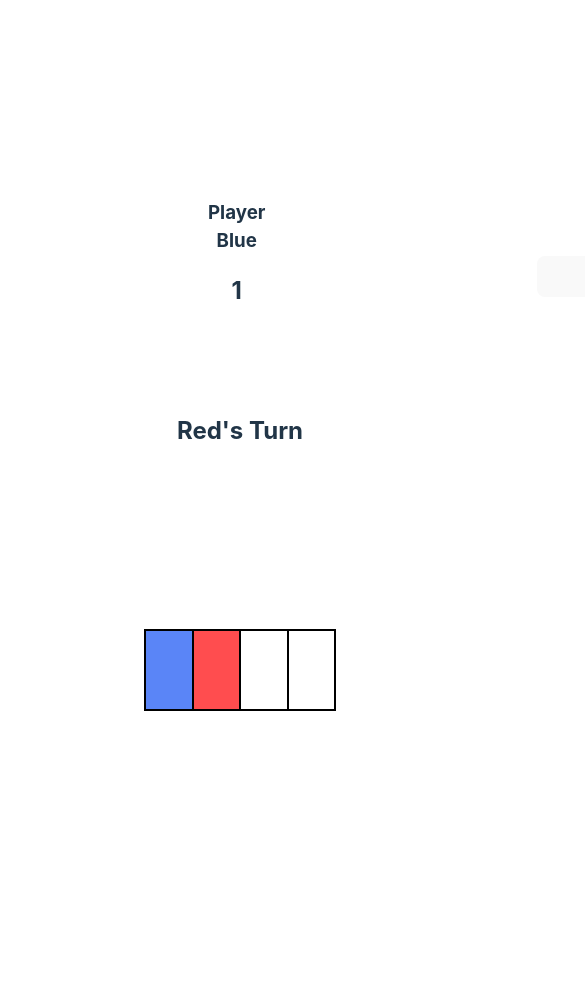
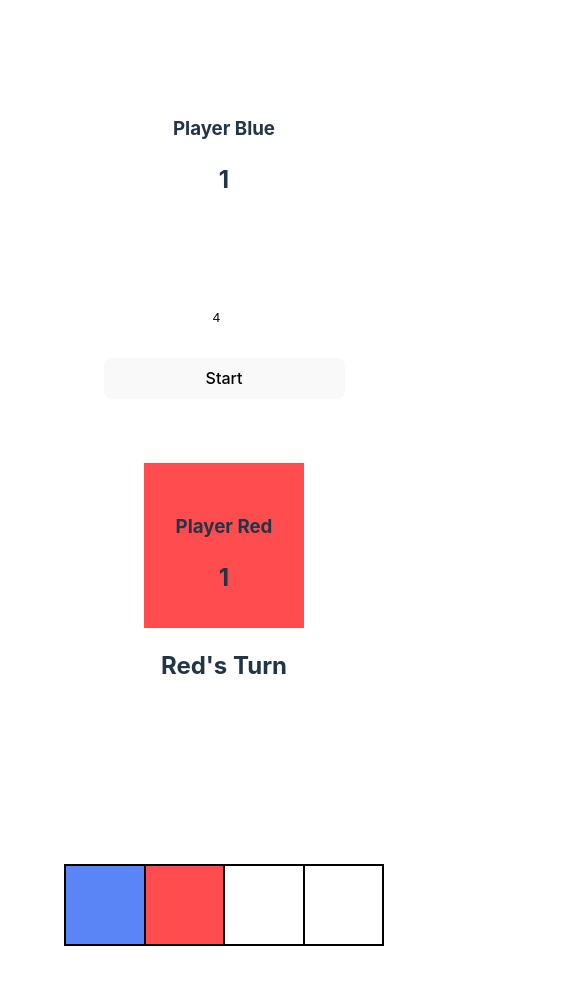
Before and after one commit to JoseAntonioNuevo/Tech-Test-Board-Game, a Vue app: page / in a window 390 px wide. Both pictures are taken after a click on the button "Start". Shown: the top 984 px of the page, 585 px wide, since content can reach past the window. Built offline with nearby package versions, Linux system fonts and the light colour scheme.

Commit message:
add mobile support

```diff
--- a/src/ScoreBoard/Assets/Css/ScoreBoard.css
+++ b/src/ScoreBoard/Assets/Css/ScoreBoard.css
@@ -27,3 +27,14 @@
 .red-turn {
   background-color: #ff4d4f;
 }
+
+@media (max-width: 768px) {
+  .score-board {
+    flex-direction: column;
+    gap: 0;
+  }
+
+  .score-board div {
+    padding: 2rem;
+  }
+}
--- a/src/style.css
+++ b/src/style.css
@@ -83,3 +83,13 @@ button:focus-visible {
     background-color: #f9f9f9;
   }
 }
+
+@media (max-width: 768px) {
+  #app {
+    padding: 0;
+  }
+
+  body {
+    margin: 4rem;
+  }
+}
```
